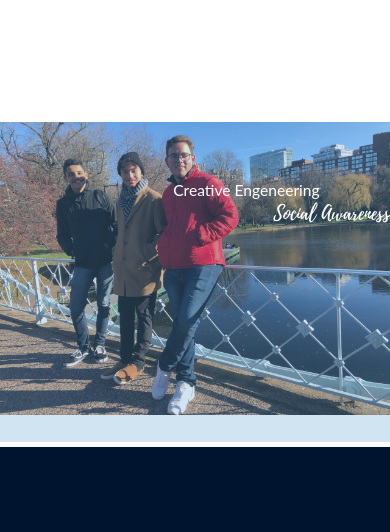
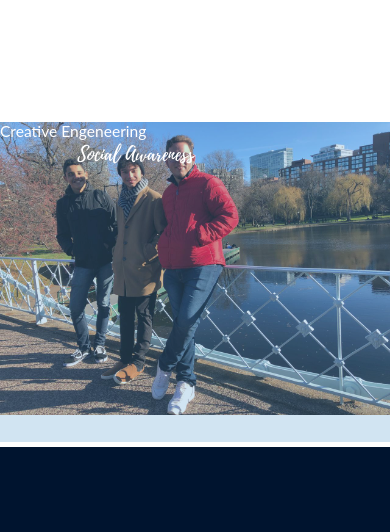
Before and after one commit to cebms/sciall, a plain HTML site: page index.html in a window 390 px wide. Shown: the part 312-844 px from the top of the page. Drawn offline with nearby package versions, Linux system fonts and the light colour scheme.

Commit message:
Update main.css

```diff
--- a/main.css
+++ b/main.css
@@ -237,23 +237,27 @@ a{
     float: right;
     margin-top: 15%;
     color: white;
+    margin-right: 1%;
 }
 
 .creative{
     font-family: 'lato';
     font-size: 4vw;
-    padding-right: 50px;
+    padding-right: 10px;
 }
 
 .social{
     font-family: 'playlist';
     font-size: 5vw;
-    padding-left: 100px;
+    padding-left: 20%;
 }
 
 @media screen and (max-width: 800px) {
     .banner{
         max-height: 320px;
+    }
+    .banner-text{
+        float: none;
     }
 }
 
```
